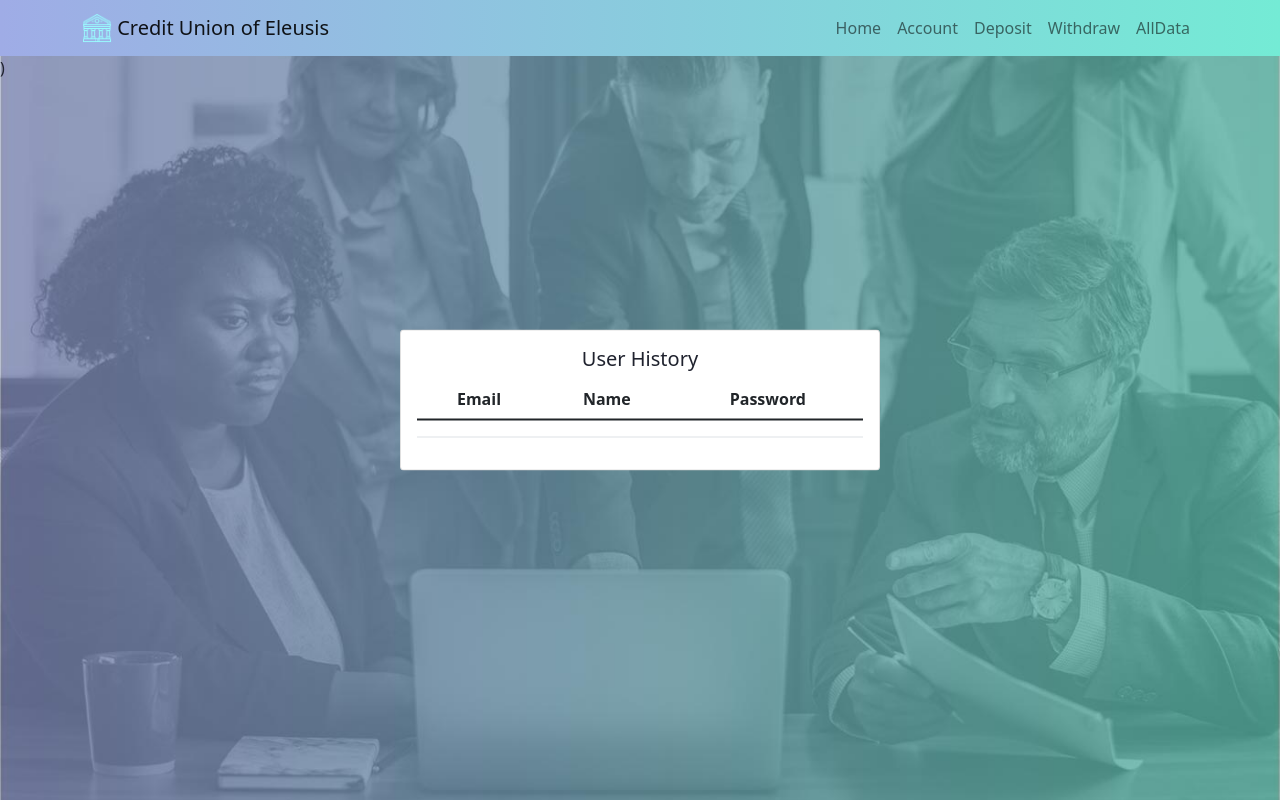
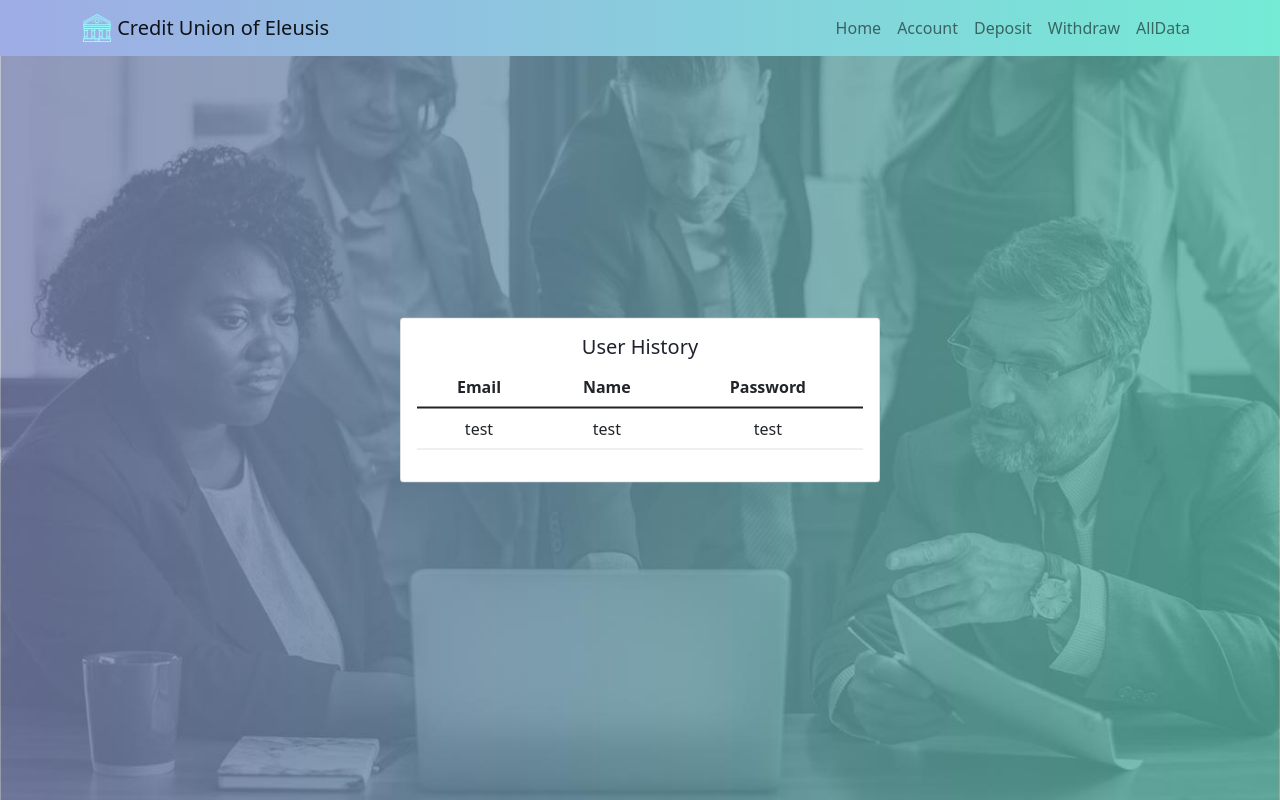
Before and after one commit to SarahRowan711/bankap, a React (Create React App) app: page /AllData in a window 1280 px wide. Built offline with nearby package versions, Linux system fonts and the light colour scheme.

Commit message:
still working on context

```diff
--- a/src/App.js
+++ b/src/App.js
@@ -6,7 +6,7 @@ import 'bootstrap/dist/css/bootstrap.css'; //contains default styling for the na
 import ReactDOM from 'react-dom';
 import { BrowserRouter, Routes, Route } from 'react-router-dom';
 import NavBar from './components/NavBar';
-import Context from './components/Context';
+import ContextProvider from './components/Context';
 import Home from './components/Home';
 import CreateAccount from './components/Account';
 import Deposit from './components/Deposit';
@@ -17,7 +17,7 @@ function App() {
   return (
     <BrowserRouter>
       <NavBar />
-      <Context>
+      <ContextProvider>
       <Routes>
         <Route path="/" exact element={<Home />} />
         <Route path="/Account" element={<CreateAccount />} />
@@ -25,7 +25,7 @@ function App() {
         <Route path="/Withdraw" element={<Withdraw />} />
         <Route path="/AllData" element={<AllData />} />
       </Routes>
-      </Context>
+      </ContextProvider>
   </BrowserRouter>
   );
 }
--- a/src/components/Account.js
+++ b/src/components/Account.js
@@ -14,8 +14,7 @@ function CreateAccount(){
     const [name, setName] = React.useState('');
     const [email, setEmail] = React.useState('');
     const [password, setPassword] = React.useState('');
-    const userContext = React.useContext(UserContext);
-    let users = userContext.state.users;
+    const user = React.useContext(UserContext);
 
     function validate(field, label){
         if (!field) {
@@ -40,9 +39,12 @@ function CreateAccount(){
             return;
         };
 
-        //users.push({name, email, password, balance:500})
-        userContext.setUsers(users);
         setShow(false);
+
+        console.log("blah" + user.name, user.email, user.password);
+        console.log("user name" + user.name);
+        console.log("user email" + user.email);
+        console.log("user password" + user.password);
         console.log("Account.js: " + name, email, password);
         console.log("handle create invoked ");
     }
--- a/src/components/AllData.js
+++ b/src/components/AllData.js
@@ -3,10 +3,9 @@ import { Card, Table } from "react-bootstrap";
 import { UserContext } from "./Context";
 
 function AllData() {
-    const userContext = React.useContext(UserContext);
-    let users = userContext.state.users;
+    const user = React.useContext(UserContext);
 
-    console.log('users: ' + users.email);
+    console.log('users: ' + user);
 
     return(
         <div
@@ -27,9 +26,9 @@ function AllData() {
                         </thead>
                         <tbody>
                             <tr>
-                                <td>{users.email}</td>
-                                <td>{users.name}</td>
-                                <td>{users.password}</td>
+                                <td>test</td>
+                                <td>test</td>
+                                <td>test</td>
                             </tr>
                             </tbody>
                     </Table>
--- a/src/components/Context.js
+++ b/src/components/Context.js
@@ -4,23 +4,20 @@ const UserContext = React.createContext();
 
 console.log("context invoked");
 
-class ContextProvider extends React.Component {
-    state = {users: [{
-      name: '',
-      email: '',
-      password: '',
-      balance: 0,
-    }]}
-    render() {
-      return (
-        <UserContext.Provider value={
-          { state: this.state,
-            setUsers: (value) => this.setState({
-                        users: value })}}>
-        {this.props.children})
-        </UserContext.Provider>)
+const ContextProvider = ({ children }) => {
+    const user = {
+        name: '',
+        email: '',
+        password: ''
     }
-  }
+
+    return (
+        <UserContext.Provider
+            value={user}>
+        {children}
+        </UserContext.Provider>
+    );
+};
 
 export { UserContext };
 export default ContextProvider;
```
